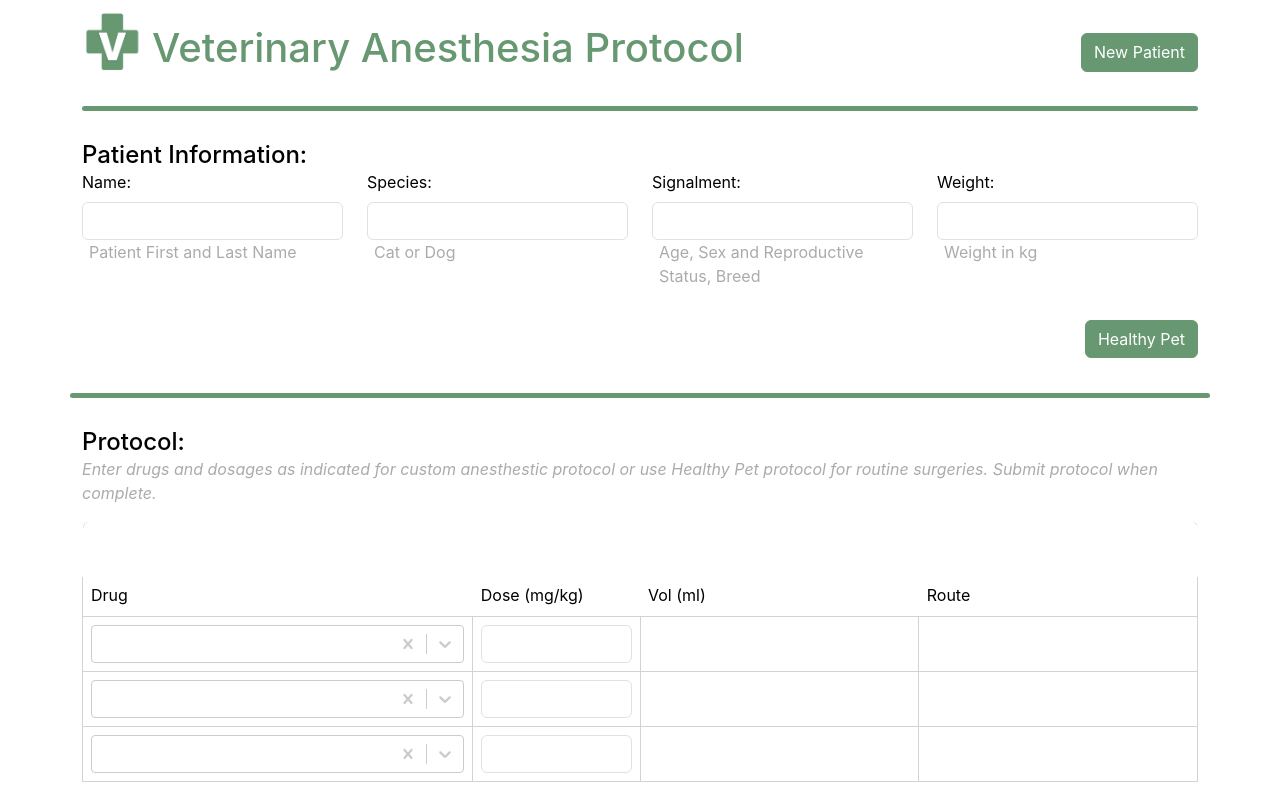
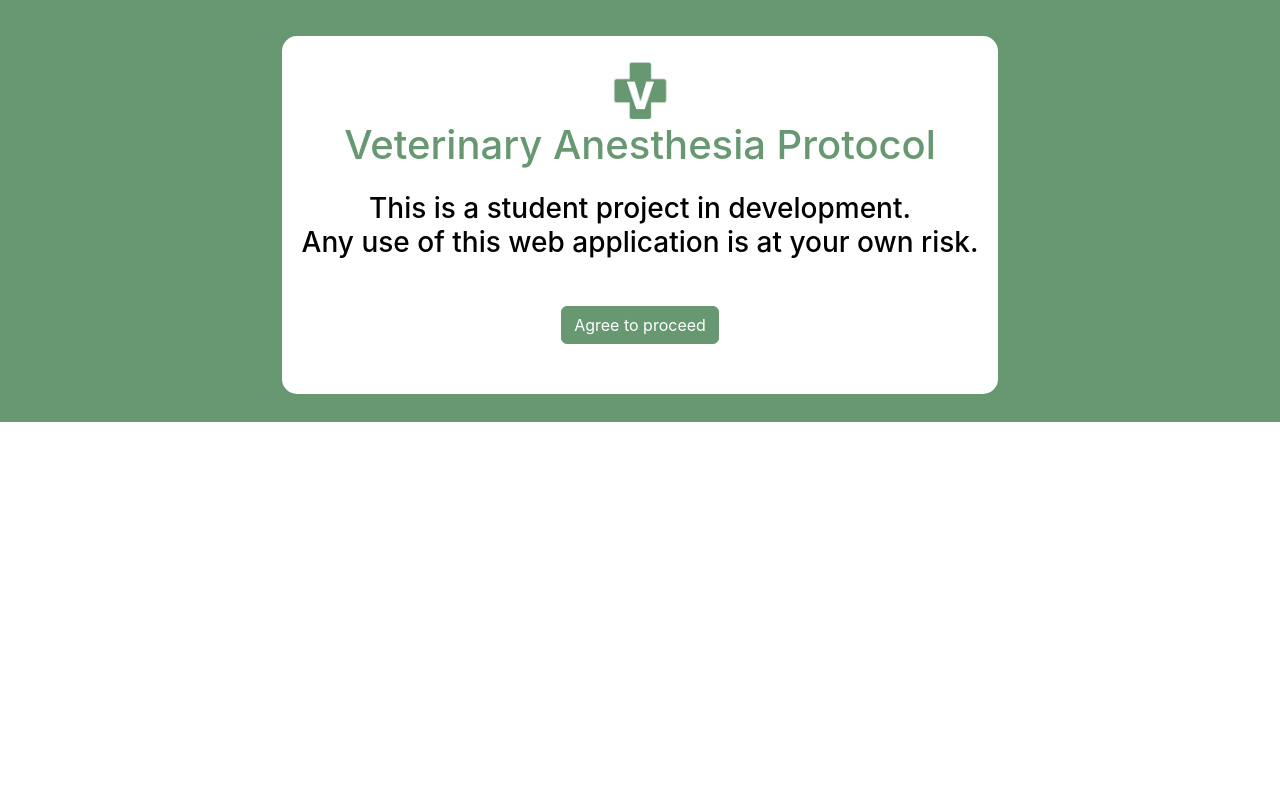
Before and after one commit to 1lynnj/vet-anes-front-end, a React (Create React App) app: page / in a window 1280 px wide. Shown: the top 800 px of the page. Built offline with nearby package versions, Linux system fonts and the light colour scheme; no server answers.

Commit message:
Created WebApp Disclaimer
*And styling

```diff
--- a/src/App.css
+++ b/src/App.css
@@ -34,3 +34,48 @@
   background-color:#679871;
   color:#fff;
 }
+
+body, html, #root, .outer-container {
+  width:100%;
+  height:100%;
+}
+
+
+
+.outer-container p {
+  color:#fff;
+  font-size: larger;
+}
+
+.outer-container h1 {
+  color:#679871;
+}
+
+.outer-container button {
+  align-items: center;
+}
+
+.outer-container img {
+  height: 60px;
+  width: 60px;
+}
+.disclaimer-container {
+  background-color: #679871;
+  padding: 1em 1em 3em;
+}
+
+.bubble {
+  margin: 20px 0;
+  background-color: #fff;
+  border: 5px solid #fff;
+  border-radius: 15px;
+}
+
+.disclaimer {
+  display: flex;
+  justify-content: center;
+}
+
+.disclaimer h3 {
+  padding: 15px;
+}
--- a/src/App.js
+++ b/src/App.js
@@ -1,5 +1,5 @@
 import "./App.css";
-import "./vetLogo.png";
+import vetLogo from "./vetLogo.png";
 import axios from "axios";
 import { useEffect, useState } from "react";
 import PatientInfoForm from "./components/PatientInfoForm";
@@ -36,6 +36,7 @@ function App() {
   const [fentanylCRIList, setFentanylCRIList] = useState([]);
   const [interactionsDrugList, setInteractionsDrugList] = useState([]);
   const [drugInteractions, setDrugInteractions] = useState([]);
+  const [showDisclaimer, setShowDisclaimer] = useState(true);
 
   useEffect(() => {
     updateInteractionsDrugList(protocolDrugList);
@@ -232,13 +233,46 @@ function App() {
     loadDrugInteractions();
   };
 
+  const hideDisclaimer = (e) => {
+    setShowDisclaimer(false);
+  };
+
   return (
-    <div className="container">
-      {/* <script>
-        {alert(
-          "This is a student project. Use of this project acknowledges you assume all risk associated with the use of this app."
-        )}
-      </script> */}
+    <div className="outer-container">
+      <div
+        className={
+          showDisclaimer
+            ? "disclaimer-container d-flex d-column align-items-center"
+            : "d-none"
+        }
+      >
+        <div className="container disclaimer">
+          <div className="row">
+            <div className="col">
+              <div
+                className="bubble text-center d-flex flex-column align-items-center justify-content-center"
+                style={{ height: "100%" }}
+              >
+                <img src={vetLogo} alt="logo" />
+                <h1>Veterinary Anesthesia Protocol</h1>
+                <h3>
+                  This is a student project in development.<br></br> Any use of
+                  this web application is at your own risk.
+                </h3>
+                <br></br>
+                <button
+                  className="btn btn-primary"
+                  id="submit-protocol"
+                  onClick={hideDisclaimer}
+                >
+                  Agree to proceed
+                </button>
+              </div>
+            </div>
+          </div>
+        </div>
+      </div>
+      <div className={"container " + (!showDisclaimer ? "" : "d-none")}>
         <Header newPatient={newPatient}></Header>
         <p id="page-divider"></p>
         <PatientInfoForm
@@ -272,7 +306,6 @@ function App() {
         </button>
         <br></br>
         <br></br>
-      <br></br>
         <p id="page-divider"></p>
         <h4 id="fluid-rates-header">
           Fluid Rates, Pain CRI and Emergency Drug Dosages:
@@ -282,7 +315,9 @@ function App() {
             <FluidRatesList fluidRatesList={fluidRatesList}></FluidRatesList>
           </div>
           <div className="col-xs-12 col-sm-3">
-          <FentanylCRIList fentanylCRIList={fentanylCRIList}></FentanylCRIList>
+            <FentanylCRIList
+              fentanylCRIList={fentanylCRIList}
+            ></FentanylCRIList>
           </div>
         </div>
         <div className="row">
@@ -302,6 +337,7 @@ function App() {
           <Footer></Footer>
         </div>
       </div>
+    </div>
   );
 }
 
--- a/src/components/DrugInteractions.js
+++ b/src/components/DrugInteractions.js
@@ -35,7 +35,9 @@ const DrugInteractions = (props) => {
         <p></p>
         <h5>Source: {source}</h5>
         <p id="drug-interactions-disclaimer">{disclaimer}</p>
-        <p>Additional interactions may exist but are not listed here.</p>
+        <p id="drug-interactions-additional-disclaimer">
+          Additional interactions may exist but are not listed here.
+        </p>
         <ul>{drugComponents}</ul>
       </div>
     );
--- a/src/components/Footer.js
+++ b/src/components/Footer.js
@@ -3,8 +3,20 @@ import React from "react";
 const Footer = () => {
   return (
     <div>
-      <p id="page-divider"></p>
-      <p>Copyright 2023 Lynn Jansheski</p>
+      <p className="mb-10" id="page-divider"></p>
+      <p id="footer-text">Copyright 2023 Lynn Jansheski</p>
+      <p id="footer-text">
+        "This product uses publicly available data from the U.S. National
+        Library of Medicine (NLM), National Institutes of Health, Department of
+        Health and Human Services; NLM is not responsible for the product and
+        does not endorse or recommend this or any other product."
+      </p>
+      <cite id="footer-text">
+        Citing DrugBank: Wishart DS, Knox C, Guo AC, Shrivastava S, Hassanali M,
+        Stothard P, Chang Z, Woolsey J. DrugBank: a comprehensive resource for
+        in silico drug discovery and exploration. Nucleic Acids Res. 2006 Jan
+        1;34(Database issue):D668-72. 16381955
+      </cite>
     </div>
   );
 };
--- a/src/index.css
+++ b/src/index.css
@@ -107,20 +107,27 @@ th {
   padding-left: 7px;
   color:#ABABAB;
   text-decoration: italic;
+  font-size:1em;
 }
 
 #drug-interactions-disclaimer {
   font-style: italic;
   padding-left: 15px;
+  color: black;
 }
 
-.footer {
+#drug-interactions-additional-disclaimer {
+  color:black;
+}
+
+/* .footer {
   padding-top: 30px;
-}
+} */
 
 #protocol-instructions {
   font-style: italic;
   color:#ABABAB;
+  font-size: 1em;
 }
 
 #drug-pair {
@@ -142,3 +149,13 @@ th {
 #fluid-rates-header {
   padding-bottom:15px;
 }
+
+#footer-text {
+  color:black;
+  font-size: .75em;
+  /* padding-bottom: 20px; */
+}
+
+footer #page-divider {
+ margin:0;
+}
```
Lines whose indentation alone changed are shown as unchanged.
